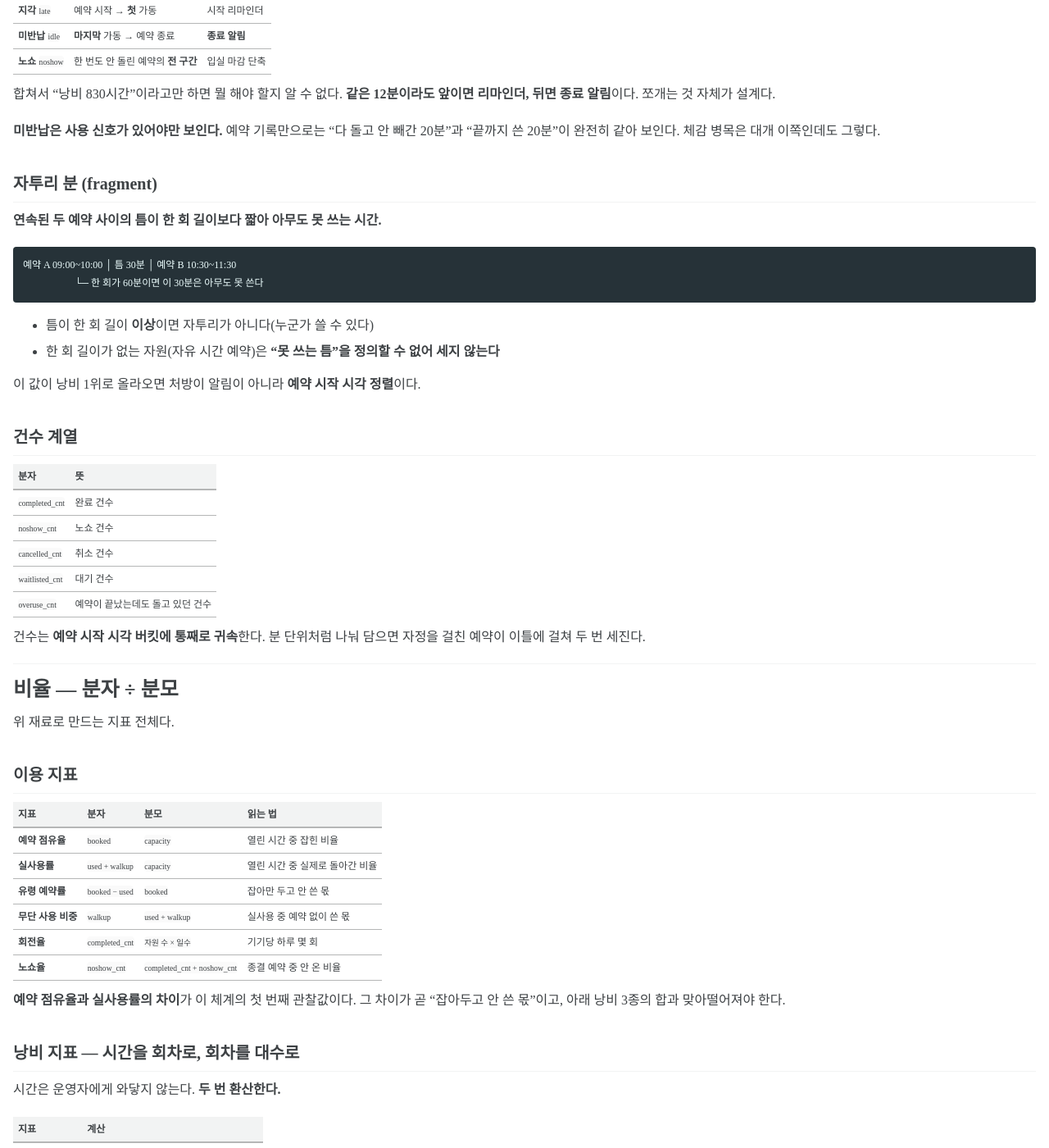
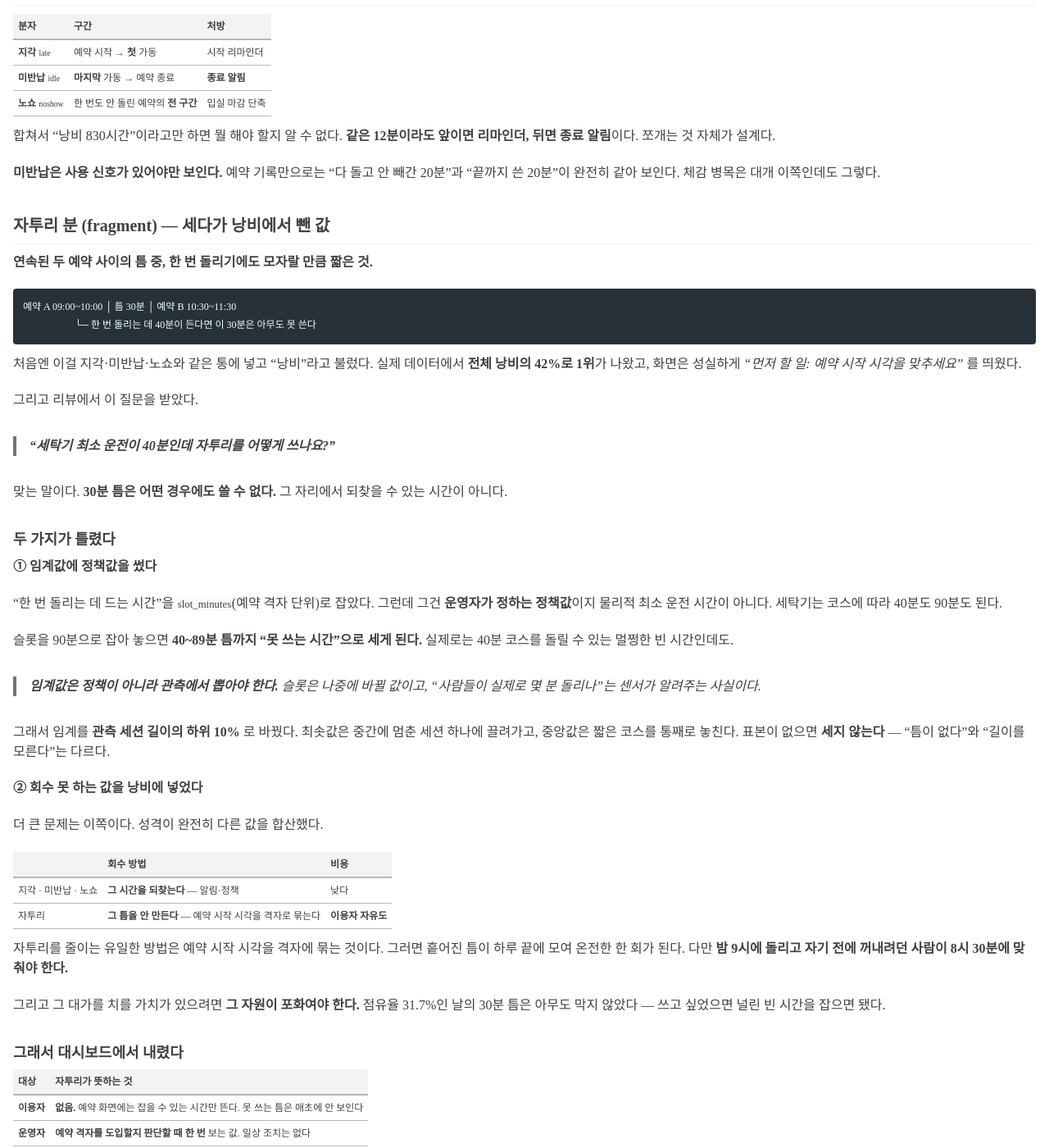
Before and after one commit to dasoldasol/dasoldasol.github.io, a Jekyll site: the page built from _posts/2026-09-18-shared-resource-utilization-metrics.md, in a window 1280 px wide and 1400 px high, scrolled down 5627 px. Shown: the whole window at 82% size. Built offline with Jekyll 4.4.1, drawn with Linux system fonts in a browser that asks for light colours; cached includes are drawn as plain includes; some web fonts are replaced; some of the changed text lies outside the part shown.

Commit message:
post: 자투리 지표를 낭비에서 분리한 이유 추가

````diff
--- a/_posts/2026-09-18-shared-resource-utilization-metrics.md
+++ b/_posts/2026-09-18-shared-resource-utilization-metrics.md
@@ -54,7 +54,7 @@ date: 2026-09-18 10:00:00 +0900
 | 물음 | 답 |
 |---|---|
 | 자원이 모자란가 | 예약 점유율 **31.7%**. 하루 평균으로는 안 모자랐다 |
-| 그럼 왜 못 쓰나 | 낭비 **1,742시간** — 자투리 42% · 미반납 · 지각 · 노쇼 |
+| 그럼 왜 못 쓰나 | 회수 가능한 낭비 **1,394시간** — 다 돌고 안 빼감 · 지각 · 노쇼 |
 | 얼마나 되찾을 수 있나 | 하루 **42.5회**. 지금 못 잡고 돌아서는 사람들이 쓸 수 있는 양이다 |
 | 민원을 줄일 수 있나 | 못 잡은 820건 중 **71.5%** 는 그 시각 **다른 세탁실이 비어 있었다** |
 
@@ -262,19 +262,70 @@ used += 1
 **미반납은 사용 신호가 있어야만 보인다.** 예약 기록만으로는 "다 돌고 안 빼간 20분"과
 "끝까지 쓴 20분"이 완전히 같아 보인다. 체감 병목은 대개 이쪽인데도 그렇다.
 
-## 자투리 분 (`fragment`)
+## 자투리 분 (`fragment`) — 세다가 낭비에서 뺀 값
 
-**연속된 두 예약 사이의 틈이 한 회 길이보다 짧아 아무도 못 쓰는 시간.**
+**연속된 두 예약 사이의 틈 중, 한 번 돌리기에도 모자랄 만큼 짧은 것.**
 
 ```
 예약 A 09:00~10:00 │ 틈 30분 │ 예약 B 10:30~11:30
-                     └─ 한 회가 60분이면 이 30분은 아무도 못 쓴다
+                     └─ 한 번 돌리는 데 40분이 든다면 이 30분은 아무도 못 쓴다
 ```
 
-- 틈이 한 회 길이 **이상**이면 자투리가 아니다(누군가 쓸 수 있다)
-- 한 회 길이가 없는 자원(자유 시간 예약)은 **"못 쓰는 틈"을 정의할 수 없어 세지 않는다**
+처음엔 이걸 지각·미반납·노쇼와 같은 통에 넣고 "낭비"라고 불렀다. 실제 데이터에서 **전체 낭비의 42%로
+1위**가 나왔고, 화면은 성실하게 *"먼저 할 일: 예약 시작 시각을 맞추세요"* 를 띄웠다.
 
-이 값이 낭비 1위로 올라오면 처방이 알림이 아니라 **예약 시작 시각 정렬**이다.
+그리고 리뷰에서 이 질문을 받았다.
+
+> **"세탁기 최소 운전이 40분인데 자투리를 어떻게 쓰나요?"**
+
+맞는 말이다. **30분 틈은 어떤 경우에도 쓸 수 없다.** 그 자리에서 되찾을 수 있는 시간이 아니다.
+
+### 두 가지가 틀렸다
+
+**① 임계값에 정책값을 썼다**
+
+"한 번 돌리는 데 드는 시간"을 `slot_minutes`(예약 격자 단위)로 잡았다. 그런데 그건 **운영자가 정하는 정책값**이지
+물리적 최소 운전 시간이 아니다. 세탁기는 코스에 따라 40분도 90분도 된다.
+
+슬롯을 90분으로 잡아 놓으면 **40~89분 틈까지 "못 쓰는 시간"으로 세게 된다.** 실제로는 40분 코스를 돌릴 수 있는
+멀쩡한 빈 시간인데도.
+
+> **임계값은 정책이 아니라 관측에서 뽑아야 한다.**
+> 슬롯은 나중에 바뀔 값이고, "사람들이 실제로 몇 분 돌리나"는 센서가 알려주는 사실이다.
+
+그래서 임계를 **관측 세션 길이의 하위 10%** 로 바꿨다. 최솟값은 중간에 멈춘 세션 하나에 끌려가고,
+중앙값은 짧은 코스를 통째로 놓친다. 표본이 없으면 **세지 않는다** — "틈이 없다"와 "길이를 모른다"는 다르다.
+
+**② 회수 못 하는 값을 낭비에 넣었다**
+
+더 큰 문제는 이쪽이다. 성격이 완전히 다른 값을 합산했다.
+
+| | 회수 방법 | 비용 |
+|---|---|---|
+| 지각 · 미반납 · 노쇼 | **그 시간을 되찾는다** — 알림·정책 | 낮다 |
+| 자투리 | **그 틈을 안 만든다** — 예약 시작 시각을 격자로 묶는다 | **이용자 자유도** |
+
+자투리를 줄이는 유일한 방법은 예약 시작 시각을 격자에 묶는 것이다. 그러면 흩어진 틈이 하루 끝에 모여
+온전한 한 회가 된다. 다만 **밤 9시에 돌리고 자기 전에 꺼내려던 사람이 8시 30분에 맞춰야 한다.**
+
+그리고 그 대가를 치를 가치가 있으려면 **그 자원이 포화여야 한다.** 점유율 31.7%인 날의 30분 틈은
+아무도 막지 않았다 — 쓰고 싶었으면 널린 빈 시간을 잡으면 됐다.
+
+### 그래서 대시보드에서 내렸다
+
+| 대상 | 자투리가 뜻하는 것 |
+|---|---|
+| **이용자** | **없음.** 예약 화면에는 잡을 수 있는 시간만 뜬다. 못 쓰는 틈은 애초에 안 보인다 |
+| **운영자** | **예약 격자를 도입할지 판단할 때 한 번** 보는 값. 일상 조치는 없다 |
+
+일상 조치가 없는 값이 낭비 1위를 차지하면, 정작 이번 주에 손댈 수 있는 항목이 아래로 밀린다.
+그래서 낭비 합계에서 빼고 화면에서도 내렸다. **집계는 유지한다** — 나중에 격자 정책을 검토할 때 필요하다.
+
+자투리를 빼자 1위가 **"다 돌고 안 빼감"(849시간)** 으로 바뀌었고, 처방도 *"세탁 종료 알림을 켠다"* 로 바뀌었다.
+운영자가 이번 주에 실제로 할 수 있는 일이다.
+
+> 지표를 만들 때 **"이 숫자가 커지면 누가 무엇을 하나"** 를 먼저 답해야 한다.
+> 답이 "아무것도"면 그건 대시보드에 올릴 값이 아니다.
 
 ## 건수 계열
 
@@ -408,12 +459,10 @@ flowchart TB
     Q2 -->|"낭비 1위 = 미반납"| B1["종료 알림"]
     Q2 -->|"1위 = 지각"| B2["시작 리마인더"]
     Q2 -->|"1위 = 노쇼"| B3["입실 마감 단축"]
-    Q2 -->|"1위 = 자투리"| B4["예약 시작 시각 정렬"]
 
     B1 --> Q3
     B2 --> Q3
     B3 --> Q3
-    B4 --> Q3
     Q3{"조치가 먹혔나"}
     Q3 --> C1["해당 낭비 분의 전후 비교"]
 ```
@@ -429,13 +478,7 @@ flowchart TB
 낭비를 네 갈래로 쪼갠 이유가 여기서 회수된다. **1위 항목이 곧 처방**이다.
 합쳐서 한 숫자로 뒀으면 "크다"까지만 알고 다음 행동이 안 나온다.
 
-여기에 한 가지 판단이 더 붙는다. 지각·미반납·노쇼(**행동**)와 자투리(**배치**)는
-고치는 주체가 다르다.
-
-| 조건 | 결론 |
-|---|---|
-| 행동 3종이 낭비의 50% 이상 | 알림·정책으로 푼다. 싸다 |
-| 자투리가 더 큼 | 예약 시간 설계를 손봐야 한다. 알림을 아무리 보내도 안 줄어든다 |
+세 항목 모두 **알림과 정책으로 푼다.** 그래서 1위가 곧 이번 주에 할 일이 된다.
 
 ## ③ 조치가 먹혔나 — 그리고 여기서 막힌다
 
@@ -588,8 +631,11 @@ flowchart LR
 - **건수 위에 시간을 얹는다.** "예약 100건"은 그 자원이 잘 쓰였다는 뜻이 아니다.
 - **분모를 먼저 정의한다.** 미설정과 휴무는 반대로 해석하고, 겹치는 창은 더하지 않고 합집합을 낸다.
   분모가 틀리면 위의 모든 비율이 같이 틀린다.
-- **낭비를 앞·뒤·부재·자투리로 쪼갠다.** 처방이 다르기 때문이다. 합쳐서 한 숫자로 두면
+- **낭비를 앞·뒤·부재로 쪼갠다.** 처방이 다르기 때문이다. 합쳐서 한 숫자로 두면
   "크다"까지만 알고 뭘 할지는 모른다.
+- **회수 못 하는 값을 낭비에 넣지 않는다.** 조치가 없는 항목이 1위를 차지하면
+  정작 손댈 수 있는 항목이 아래로 밀린다.
+- **임계값은 정책이 아니라 관측에서 뽑는다.** 정책값에 지표를 묶으면 정책이 바뀔 때 지표가 거짓말한다.
 - **walk-up 은 실사용에 넣고 점유에서 뺀다.** 두 값의 차이가 곧 예약제가 안 지켜지는 양이다.
 - **못 본 것은 0 이 아니다.** 판정 불가는 값을 비워서 내려보낸다. 0 으로 그리면
   센서가 죽은 자원이 "안 쓰는 자원"이 된다.
````
Also changed, not shown: other parts of _posts/2026-09-18-shared-resource-utilization-metrics.md (+3 -3 lines).
